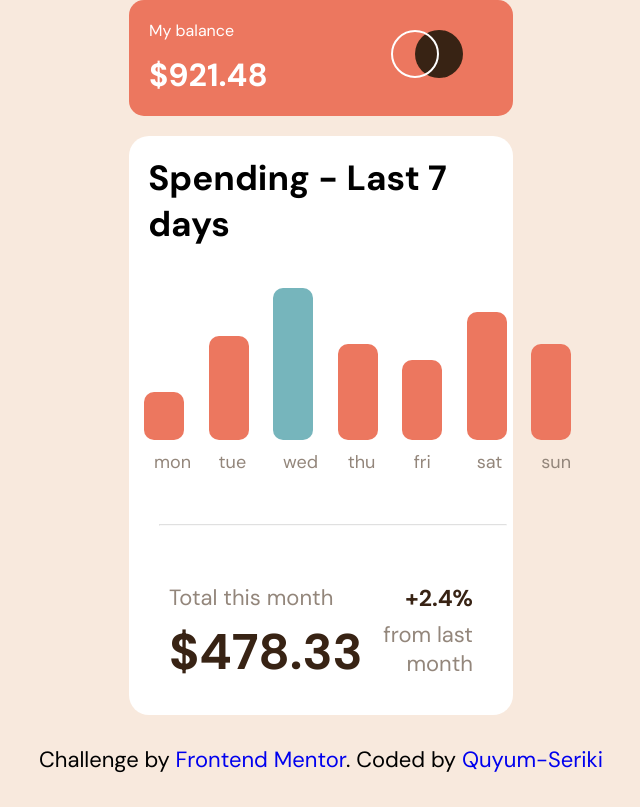
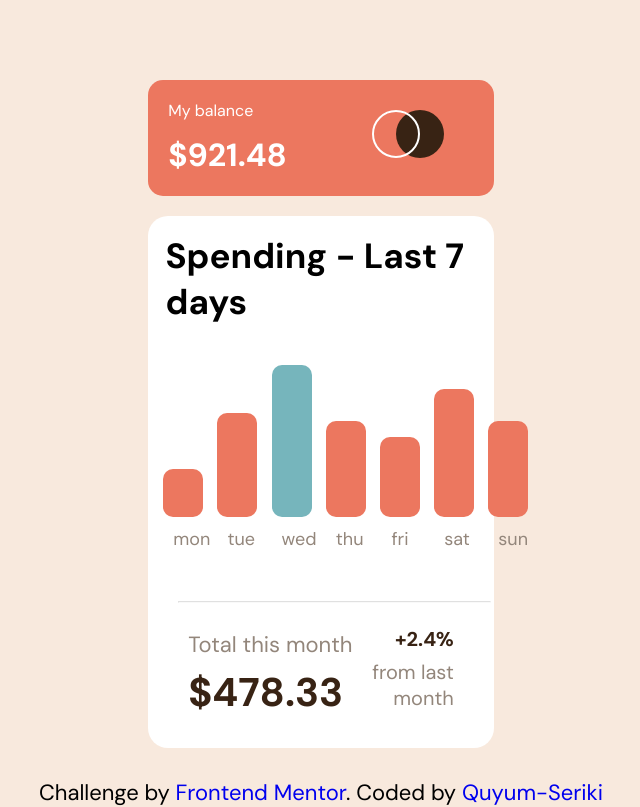
Before and after one commit to Quyum-Seriki/expenses-chart-component, a plain HTML site: page index.html in a window 1280 px wide. Shown: the whole page, without its empty margins (319-959 px from the left). Drawn offline with Linux system fonts and the light colour scheme.

Commit message:
final commit

```diff
--- a/style.css
+++ b/style.css
@@ -13,11 +13,11 @@ body {
 
 header {
     margin: 0 auto;
-    width: 30%;
+    width: 27%;
     display: grid;
     grid-template-columns: auto auto;
     gap: 70px;
-    /* margin-top: 10rem; */
+    margin-top: 5rem;
     padding: 20px 0;
     background-color: hsl(10, 79%, 65%);
     border-radius: 15px;
@@ -39,7 +39,7 @@ header div:last-child {
 
 section {
     margin: 0 auto;
-    width: 30%;
+    width: 27%;
     background-color: #ffffff;
     border-radius: 20px;
     margin-top: 20px;
@@ -60,7 +60,7 @@ section {
     width: 50%;
     align-items: end;
     text-align: center;
-    gap: 18%;
+    gap: 14%;
     margin-left: 15px;
     height: 13rem;
 }
@@ -146,7 +146,7 @@ section {
 }
 
 hr {
-    margin: 50px 0 50px 30px;
+    margin: 50px 0 20px 30px;
     width: 90%;
     opacity: 0.3;
 }
@@ -169,7 +169,7 @@ hr {
 }
 
 .col3 div:first-of-type h1 {
-    font-size: 50px;
+    font-size: 40px;
     color: hsl(25, 47%, 15%);
 }
 
@@ -180,7 +180,10 @@ hr {
 
 .col3 div:last-of-type h3 {
     color: hsl(25, 47%, 15%);
-    font-size: 23px;
+    font-size: 20px;
+}
+.col3 div:last-of-type p{
+    font-size: 20px;
 }
 .last{
     text-align: center;
```
